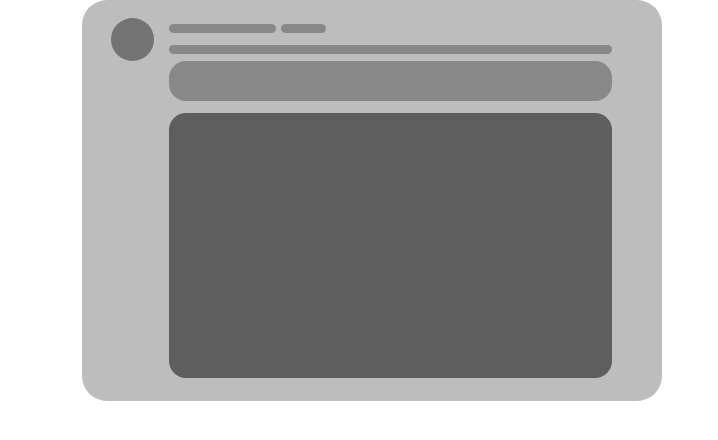
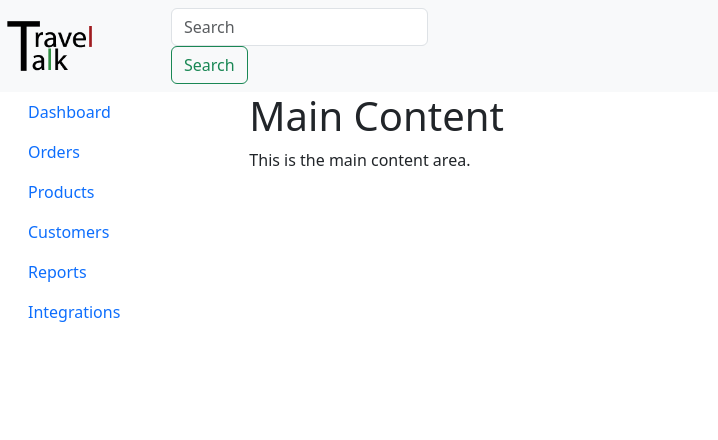
Before and after one commit to spicychillisus/project-buscess-singapore, a website: page public/index.html in a window 1280 px wide. Shown: the whole page, without its empty margins (0-718 px from the left). Drawn offline with nearby package versions, Linux system fonts and the light colour scheme.

Commit message:
front end update

```diff
--- /dev/null
+++ b/public/css/background.css
@@ -0,0 +1,3 @@
+body {
+    background-color: #E1E1E1;
+}
--- a/public/css/components.css
+++ b/public/css/components.css
@@ -1,75 +1,7 @@
-.ForumWithPicture {
-    width: 580px;
-    height: 401px;
-    position: relative;
+#menulogo {
+    width: 60%;
+    justify-content: center;
+    padding: 4px;
+    margin: 3px;
+    right: 100px;
 }
-
-.Background {
-    width: 580px;
-    height: 401px;
-    left: 0px;
-    top: 0px;
-    position: absolute;
-    background: #BEBDBD;
-    border-radius: 25px;
-}
-
-.ProfilePic {
-    width: 43px;
-    height: 43px;
-    left: 29px;
-    top: 18px;
-    position: absolute;
-    background: #737373;
-    border-radius: 9999px; /* my border radius was 32px but ok */
-}
-
-.Username {
-    width: 107px;
-    height: 9px;
-    left: 87px;
-    top: 24px;
-    position: absolute;
-    background: #888888;
-    border-radius: 17px;
-}
-
-.Question {
-    width: 443px;
-    height: 9px;
-    left: 87px;
-    top: 45px;
-    position: absolute;
-    background: #888888;
-    border-radius: 17px;
-}
-
-.Description {
-    width: 443px;
-    height: 40px;
-    left: 87px;
-    top: 61px;
-    position: absolute;
-    background: #888888;
-    border-radius: 17px;
-}
-
-.Picture {
-    width: 443px;
-    height: 265px;
-    left: 87px;
-    top: 113px;
-    position: absolute;
-    background: #5E5E5E;
-    border-radius: 17px;
-}
-
-.Rank {
-    width: 45px;
-    height: 9px;
-    left: 199px;
-    top: 24px;
-    position: absolute;
-    background: #888888;
-    border-radius: 17px;
-}
--- /dev/null
+++ b/public/css/font.css
@@ -0,0 +1,10 @@
+@import url('https://fonts.googleapis.com/css2?family=Inter:wght@100..900&display=swap');
+
+.inter-regular {
+    font-family: "Inter", sans-serif;
+    font-optical-sizing: auto;
+    font-weight: 400;
+    font-style: normal;
+    font-variation-settings:
+      "slnt" 0;
+  }
--- a/public/index.html
+++ b/public/index.html
@@ -5,27 +5,73 @@
     <meta name="viewport" content="width=device-width, initial-scale=1.0">
     <title>Home Page</title>
     <link rel="stylesheet" href="./css/components.css">
+    <link rel="stylesheet" href="./css/font.css">
+    <link rel="stylesheet" href="./css/background.css">
     <link rel="stylesheet" href="https://cdn.jsdelivr.net/npm/bootstrap@5.3.2/dist/css/bootstrap.min.css">
     <script src="https://cdn.jsdelivr.net/npm/@popperjs/core@2.11.8/dist/umd/popper.min.js" integrity="sha384-I7E8VVD/ismYTF4hNIPjVp/Zjvgyol6VFvRkX/vR+Vc4jQkC+hVqc2pM8ODewa9r" crossorigin="anonymous"></script>
     <script src="https://cdn.jsdelivr.net/npm/bootstrap@5.3.2/dist/js/bootstrap.min.js" integrity="sha384-BBtl+eGJRgqQAUMxJ7pMwbEyER4l1g+O15P+16Ep7Q9Q+zqX6gSbd85u4mG4QzX+" crossorigin="anonymous"></script>
 
 </head>
 <body>
-    <div class="container">
+    <nav class="navbar navbar-expand-lg navbar-light bg-light">
+        <a class="navbar-brand" href=""><img src="./images/logo.png" alt="traveltalk logo" id="menulogo"></a>
+        <form class="form-inline my-2 my-lg-0">
+            <input class="form-control mr-sm-2" type="search" placeholder="Search" aria-label="Search">
+            <button class="btn btn-outline-success my-2 my-sm-0" type="submit">Search</button>
+          </form>
+      </nav>
+
+      <!-- sidebar -->
+      <div class="container-fluid">
         <div class="row">
-            <div class="mx-auto justify-content-center">
-                <div class="ForumWithPicture">
-                    <div class="Background"></div>
-                    <div class="ProfilePic"></div>
-                    <div class="Username"></div>
-                    <div class="Question"></div>
-                    <div class="Description"></div>
-                    <div class="Picture"></div>
-                    <div class="Rank"></div>
-                  </div>
-            </div>
+            <!-- Sidebar -->
+            <nav id="sidebar" class="col-md-3 col-lg-2 d-md-block  sidebar">
+                <div class="position-sticky">
+                    <ul class="nav flex-column">
+                        <li class="nav-item text-decoration-none text-dark">
+                            <a class="nav-link active" href="#">
+                                Dashboard
+                            </a>
+                        </li>
+                        <li class="nav-item">
+                            <a class="nav-link" href="#">
+                                Orders
+                            </a>
+                        </li>
+                        <li class="nav-item">
+                            <a class="nav-link" href="#">
+                                Products
+                            </a>
+                        </li>
+                        <li class="nav-item">
+                            <a class="nav-link" href="#">
+                                Customers
+                            </a>
+                        </li>
+                        <li class="nav-item">
+                            <a class="nav-link" href="#">
+                                Reports
+                            </a>
+                        </li>
+                        <li class="nav-item">
+                            <a class="nav-link" href="#">
+                                Integrations
+                            </a>
+                        </li>
+                    </ul>
+                </div>
+            </nav>
+
+            <!-- Page content -->
+            <main class="col-md-9 ms-sm-auto col-lg-10 px-md-4">
+                <div class="container">
+                    <h1>Main Content</h1>
+                    <p>This is the main content area.</p>
+                </div>
+            </main>
         </div>
     </div>
 
+
 </body>
 </html>
```
Also changed, not shown: public/images/logo.png (added), public/js/screenChange.js (added).
